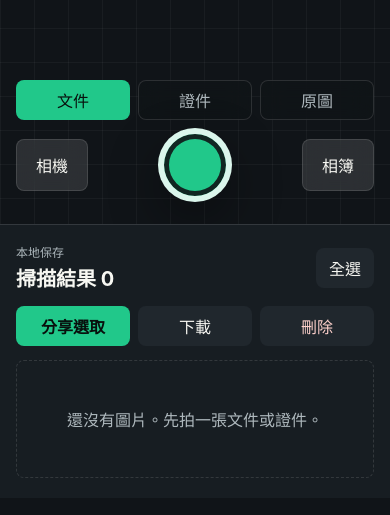
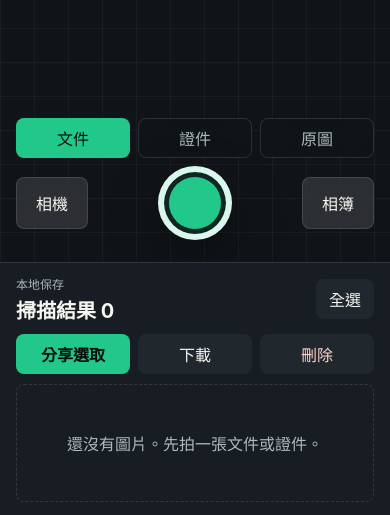
Before and after one commit to HSUAN-0804/quick-doc-scan, a plain HTML site: page index.html in a window 390 px wide. Shown: the part 346-861 px from the top of the page. Drawn offline with Linux system fonts and the light colour scheme.

Commit message:
Enlarge mobile camera preview

```diff
--- a/styles.css
+++ b/styles.css
@@ -45,13 +45,13 @@ button:active,
 .app-shell {
   min-height: 100dvh;
   display: grid;
-  grid-template-rows: minmax(420px, 1fr) auto;
+  grid-template-rows: minmax(72dvh, 1fr) auto;
   padding: env(safe-area-inset-top) 0 env(safe-area-inset-bottom);
 }
 
 .camera-pane {
   position: relative;
-  min-height: 58dvh;
+  min-height: 72dvh;
   overflow: hidden;
   background: #07090b;
 }
@@ -214,7 +214,9 @@ h2 {
 }
 
 .library-pane {
-  padding: 18px 16px 20px;
+  max-height: 30dvh;
+  overflow: auto;
+  padding: 12px 16px 16px;
   border-top: 1px solid var(--line);
   background: var(--panel);
 }
@@ -238,7 +240,7 @@ h2 {
   display: grid;
   grid-template-columns: 1fr 1fr 1fr;
   gap: 8px;
-  margin-top: 14px;
+  margin-top: 10px;
 }
 
 #shareSelected {
@@ -255,7 +257,7 @@ h2 {
   display: grid;
   grid-template-columns: repeat(auto-fill, minmax(128px, 1fr));
   gap: 10px;
-  margin-top: 14px;
+  margin-top: 10px;
 }
 
 .empty-state {
```
